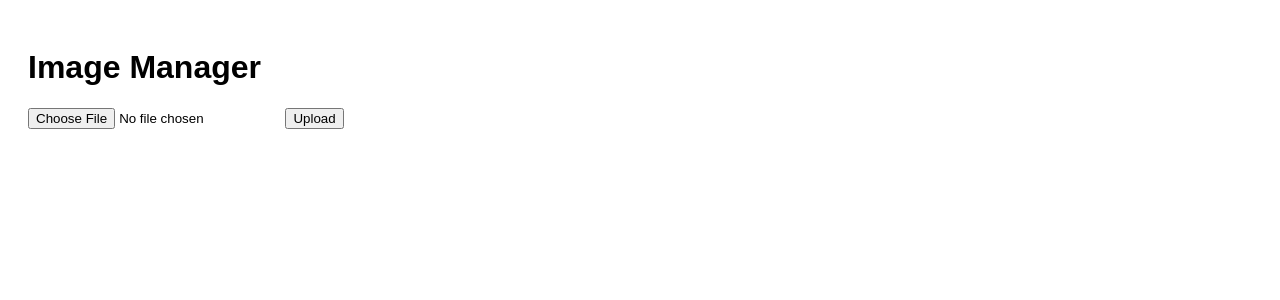
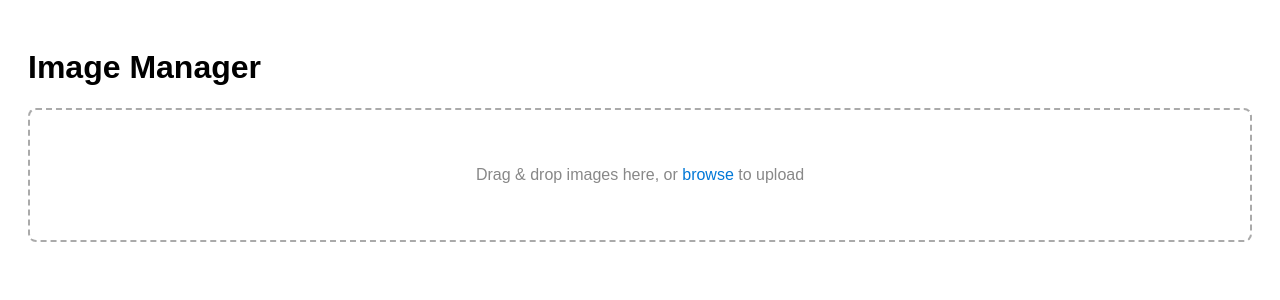
Before and after one commit to kapiosk/Simplz.Photoframe, a Flask app: page / in a window 1280 px wide. Shown: the top 300 px of the page. Run offline with Flask 3, Linux system fonts and the light colour scheme.

Commit message:
Update .gitignore and enhance index.html with drag-and-drop upload feature

```diff
--- a/app.py
+++ b/app.py
@@ -36,4 +36,4 @@ def delete_file(filename):
     return redirect(url_for('index'))
 
 if __name__ == '__main__':
-    app.run(debug=True, port=5052)
+    app.run(debug=True, port=5053)
--- a/templates/index.html
+++ b/templates/index.html
@@ -19,14 +19,54 @@
             padding: 2px 5px;
             cursor: pointer;
         }
+        .drop-area {
+            border: 2px dashed #aaa;
+            border-radius: 8px;
+            padding: 40px;
+            text-align: center;
+            color: #888;
+            margin-bottom: 20px;
+            transition: background 0.2s, border-color 0.2s;
+        }
+        .drop-area.dragover {
+            background: #f0f8ff;
+            border-color: #0078d7;
+            color: #0078d7;
+        }
+        .hidden-input {
+            display: none;
+        }
+        .progress {
+            margin: 10px 0;
+            height: 8px;
+            background: #eee;
+            border-radius: 4px;
+            overflow: hidden;
+        }
+        .progress-bar {
+            height: 100%;
+            background: #0078d7;
+            width: 0;
+            transition: width 0.2s;
+        }
+        .error-message {
+            color: red;
+            margin: 10px 0;
+        }
     </style>
 </head>
 <body>
     <h1>Image Manager</h1>
-    <form method="post" enctype="multipart/form-data">
-        <input type="file" name="file" required>
-        <button type="submit">Upload</button>
-    </form>
+    <div class="drop-area" id="drop-area">
+        <p>Drag & drop images here, or <span style="color:#0078d7;cursor:pointer;" id="browse-link">browse</span> to upload</p>
+        <form id="upload-form" method="post" enctype="multipart/form-data">
+            <input type="file" name="file" id="file-input" class="hidden-input" accept="image/*">
+        </form>
+        <div class="progress" id="progress" style="display:none;">
+            <div class="progress-bar" id="progress-bar"></div>
+        </div>
+        <div class="error-message" id="error-message"></div>
+    </div>
 
     <div class="gallery">
         {% for image in images %}
@@ -38,5 +78,76 @@
         </div>
         {% endfor %}
     </div>
+    <script>
+    const dropArea = document.getElementById('drop-area');
+    const fileInput = document.getElementById('file-input');
+    const browseLink = document.getElementById('browse-link');
+    const progress = document.getElementById('progress');
+    const progressBar = document.getElementById('progress-bar');
+    const errorMessage = document.getElementById('error-message');
+
+    // Open file dialog on click
+    browseLink.addEventListener('click', () => fileInput.click());
+
+    // Drag events
+    ['dragenter', 'dragover'].forEach(eventName => {
+        dropArea.addEventListener(eventName, e => {
+            e.preventDefault();
+            e.stopPropagation();
+            dropArea.classList.add('dragover');
+        });
+    });
+    ['dragleave', 'drop'].forEach(eventName => {
+        dropArea.addEventListener(eventName, e => {
+            e.preventDefault();
+            e.stopPropagation();
+            dropArea.classList.remove('dragover');
+        });
+    });
+
+    // Handle drop
+    dropArea.addEventListener('drop', e => {
+        const files = e.dataTransfer.files;
+        if (files.length) {
+            uploadFile(files[0]);
+        }
+    });
+
+    // Handle file input
+    fileInput.addEventListener('change', e => {
+        if (fileInput.files.length) {
+            uploadFile(fileInput.files[0]);
+        }
+    });
+
+    function uploadFile(file) {
+        errorMessage.textContent = '';
+        progress.style.display = 'block';
+        progressBar.style.width = '0';
+        const formData = new FormData();
+        formData.append('file', file);
+        const xhr = new XMLHttpRequest();
+        xhr.open('POST', '/');
+        xhr.upload.onprogress = function(e) {
+            if (e.lengthComputable) {
+                const percent = (e.loaded / e.total) * 100;
+                progressBar.style.width = percent + '%';
+            }
+        };
+        xhr.onload = function() {
+            if (xhr.status === 200) {
+                window.location.reload();
+            } else {
+                errorMessage.textContent = 'Upload failed. Please try again.';
+                progress.style.display = 'none';
+            }
+        };
+        xhr.onerror = function() {
+            errorMessage.textContent = 'Upload failed. Please try again.';
+            progress.style.display = 'none';
+        };
+        xhr.send(formData);
+    }
+    </script>
 </body>
 </html>
```
Also changed, not shown: 1 other file.
